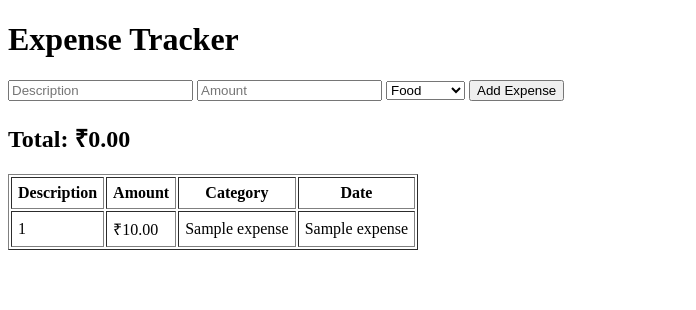
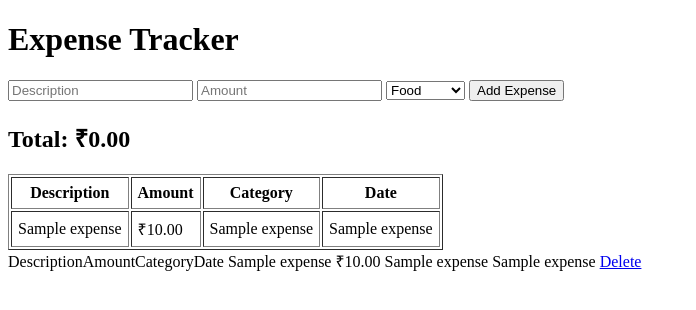
Before and after one commit to SwayamP-24/expense-tracker, a Flask app: template templates/index.html in a window 1280 px wide. Shown: the top 310 px of the page, without its empty margins (0-696 px from the left). Run offline with Flask 3, Linux system fonts and the light colour scheme; the template is opened without the code that fills it: most values are stand-ins (such as "Sample title", 1, 10 or a date in 2020).

Commit message:
Add ability to delete individual expenses

```diff
--- a/app.py
+++ b/app.py
@@ -22,9 +22,9 @@ def init_db():
 @app.route("/")
 def index():
     conn = sqlite3.connect(DB_FILE)
-    cur = conn.execute("SELECT description, amount, category, date FROM expenses ORDER BY id DESC")
+    cur = conn.execute("SELECT id, description, amount, category, date FROM expenses ORDER BY id DESC")
     expenses = cur.fetchall()
-    total = sum(e[1] for e in expenses)
+    total = sum(e[2] for e in expenses)
     conn.close()
     return render_template("index.html", expenses=expenses, total=total)
 
@@ -44,6 +44,13 @@ def add_expense():
         conn.commit()
         conn.close()
     return redirect("/")
+@app.route("/delete/<int:expense_id>")
+def delete_expense(expense_id):
+    conn = sqlite3.connect(DB_FILE)
+    conn.execute("DELETE FROM expenses WHERE id = ?", (expense_id,))
+    conn.commit()
+    conn.close()
+    return redirect("/")
 
 if __name__ == "__main__":
     init_db()
--- a/templates/index.html
+++ b/templates/index.html
@@ -22,12 +22,23 @@
     <tr><th>Description</th><th>Amount</th><th>Category</th><th>Date</th></tr>
     {% for e in expenses %}
     <tr>
-      <td>{{ e[0] }}</td>
-      <td>₹{{ "%.2f"|format(e[1]) }}</td>
-      <td>{{ e[2] }}</td>
+      <td>{{ e[1] }}</td>
+      <td>₹{{ "%.2f"|format(e[2]) }}</td>
       <td>{{ e[3] }}</td>
+      <td>{{ e[4] }}</td>
     </tr>
     {% endfor %}
   </table>
+
+<tr><th>Description</th><th>Amount</th><th>Category</th><th>Date</th><th></th></tr>
+{% for e in expenses %}
+<tr>
+  <td>{{ e[1] }}</td>
+  <td>₹{{ "%.2f"|format(e[2]) }}</td>
+  <td>{{ e[3] }}</td>
+  <td>{{ e[4] }}</td>
+  <td><a href="/delete/{{ e[0] }}">Delete</a></td>
+</tr>
+{% endfor %}
 </body>
 </html>
```
